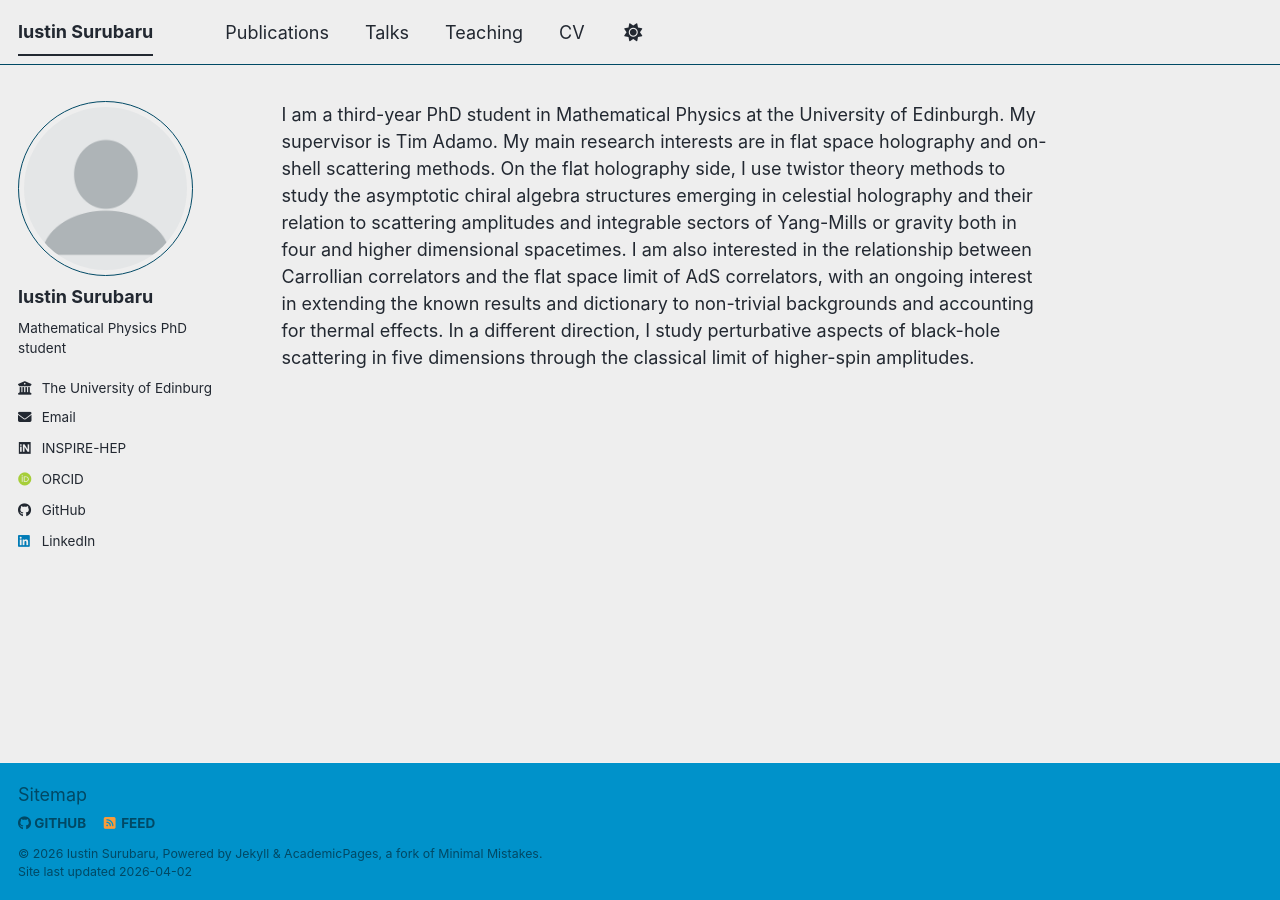
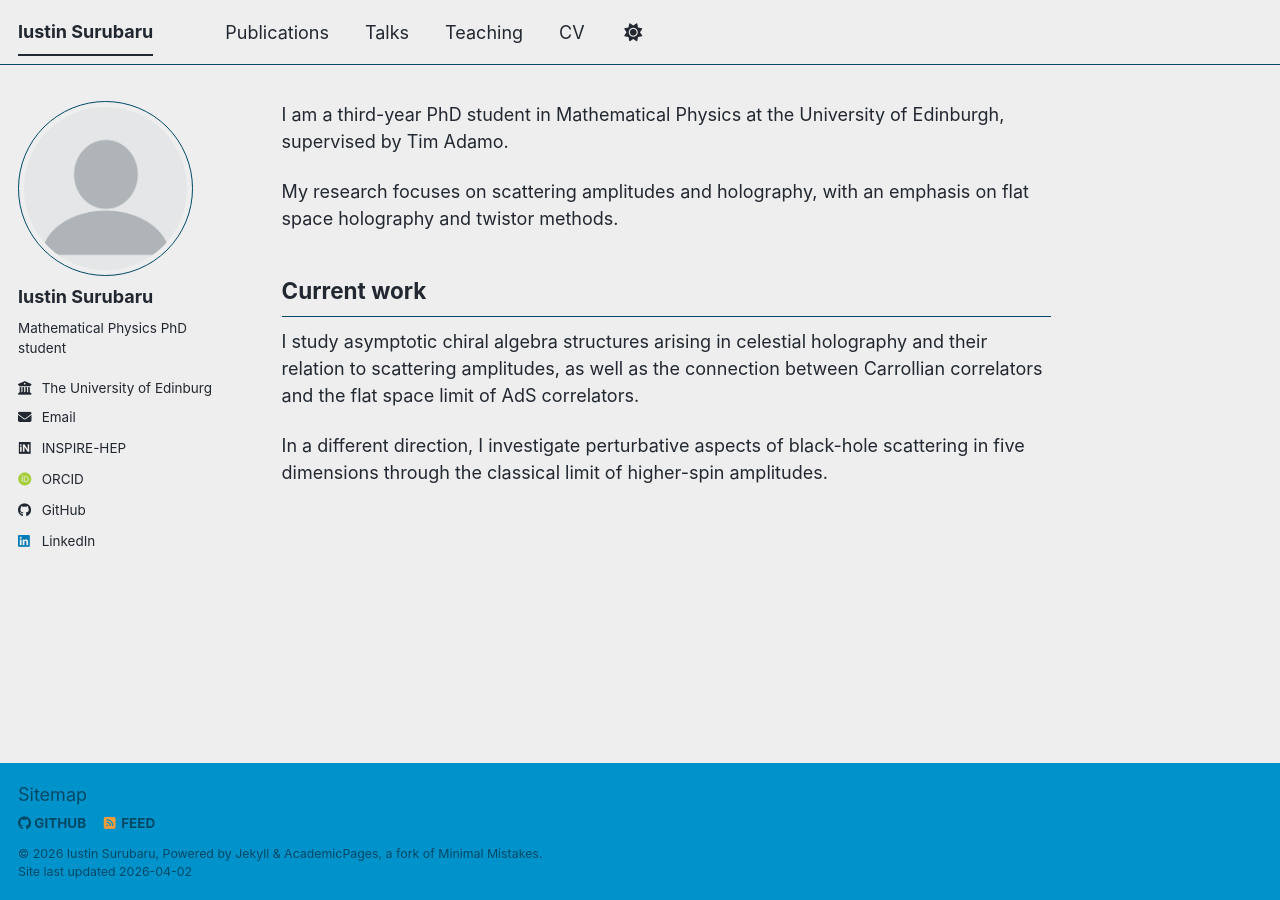
Before and after one commit to IustinS2/IustinS2.github.io, a Jekyll site: the page built from _pages/about.md, in a window 1280 px wide. Built offline with Jekyll 4.4.1, drawn with Linux system fonts in a browser that asks for light colours; some web fonts are replaced; a script bundle is joined from its source files by our own code; library files that are not in the unit come from our copies.

Commit message:
Update about.md

```diff
--- a/_pages/about.md
+++ b/_pages/about.md
@@ -7,4 +7,12 @@ redirect_from:
   - /about.html
 ---
 
-I am a third-year PhD student in Mathematical Physics at the University of Edinburgh. My supervisor is Tim Adamo. My main research interests are in flat space holography and on-shell scattering methods. On the flat holography side, I use twistor theory methods to study the asymptotic chiral algebra structures emerging in celestial holography and their relation to scattering amplitudes and integrable sectors of Yang-Mills or gravity both in four and higher dimensional spacetimes. I am also interested in the relationship between Carrollian correlators and the flat space limit of AdS correlators, with an ongoing interest in extending the known results and dictionary to non-trivial backgrounds and accounting for thermal effects. In a different direction, I study perturbative aspects of black-hole scattering in five dimensions through the classical limit of higher-spin amplitudes.
+I am a third-year PhD student in Mathematical Physics at the University of Edinburgh, supervised by Tim Adamo.
+
+My research focuses on scattering amplitudes and holography, with an emphasis on flat space holography and twistor methods.
+
+## Current work
+
+I study asymptotic chiral algebra structures arising in celestial holography and their relation to scattering amplitudes, as well as the connection between Carrollian correlators and the flat space limit of AdS correlators.
+
+In a different direction, I investigate perturbative aspects of black-hole scattering in five dimensions through the classical limit of higher-spin amplitudes.
```
